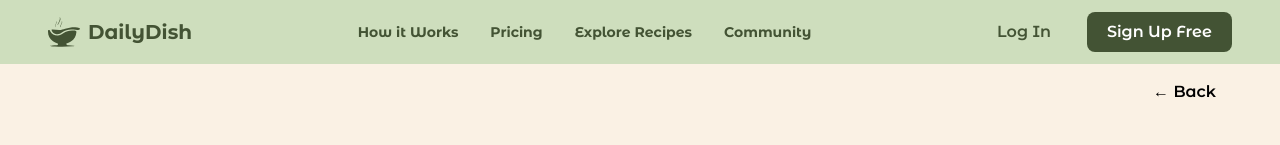
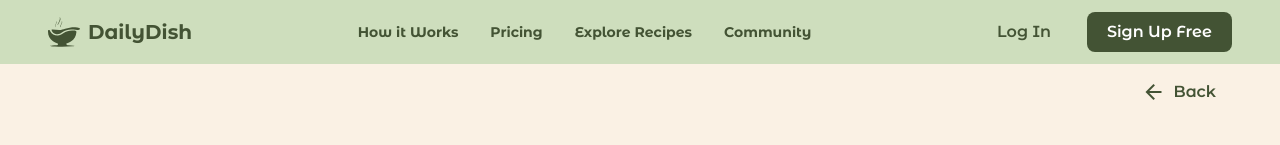
Before and after one commit to Aiinhome-Aivista/dailydish-front-end, a React (Vite) app: page /ai-personalization in a window 1280 px wide. Shown: the top 145 px of the page. Built offline with nearby package versions, Linux system fonts and the light colour scheme.

Commit message:
back button add

```diff
--- a/src/features/landingpage/pages/AiPersonalization.tsx
+++ b/src/features/landingpage/pages/AiPersonalization.tsx
@@ -10,10 +10,11 @@ const AiPersonalization = () => {
     <div className="h-full w-full relative">
       <NavBar />
       <button
-        onClick={() => navigate('/', { state: { skipSplash: true } })}
-        className="absolute top-18 right-12 bg-brand-primary text-text-brand-dark px-4 py-2 rounded-lg font-semibold hover:bg-[#CEDEBD] transition-colors z-50"
+        onClick={() => navigate('/landing')}
+        className="absolute top-18 right-12 bg-brand-primary text-brand-dark px-4 py-2 rounded-lg font-semibold hover:bg-[#CEDEBD] transition-colors cursor-pointer flex items-center gap-2"
       >
-        ← Back
+        <span className="material-symbols-outlined">arrow_back</span>
+        Back
       </button>
       <main className="pt-20 pb-20 px-6 md:px-12 max-w-6xl mx-auto min-h-[60vh]">
         {/* Hero Section */}
--- a/src/features/landingpage/pages/NutritionalScoring.tsx
+++ b/src/features/landingpage/pages/NutritionalScoring.tsx
@@ -10,10 +10,10 @@ const NutritionalScoring = () => {
     <div className="h-full w-full relative">
       <NavBar />
       <button
-        onClick={() => navigate('/', { state: { skipSplash: true } })}
-        className="absolute top-18 right-12 bg-brand-primary text-brand-dark px-4 py-2 rounded-lg font-semibold hover:bg-[#CEDEBD] transition-colors z-50"
+        onClick={() => navigate('/landing')}
+        className="absolute top-18 right-12 bg-brand-primary text-brand-dark px-4 py-2 rounded-lg font-semibold hover:bg-[#CEDEBD] transition-colors cursor-pointer flex items-center gap-2"
       >
-        ← Back
+         <span className="material-symbols-outlined">arrow_back</span>Back
       </button>
       <main className="pt-20 pb-20 px-6 md:px-12 max-w-6xl mx-auto min-h-[60vh]">
         {/* Hero Section */}
--- a/src/features/landingpage/pages/SpeedEfficiency.tsx
+++ b/src/features/landingpage/pages/SpeedEfficiency.tsx
@@ -10,10 +10,10 @@ const SpeedEfficiency = () => {
     <div className="h-full w-full relative">
       <NavBar />
       <button
-        onClick={() => navigate('/', { state: { skipSplash: true } })}
-        className="absolute top-18 right-12 bg-brand-primary text-brand-dark px-4 py-2 rounded-lg font-semibold hover:bg-[#CEDEBD] transition-colors z-50"
+        onClick={() => navigate('/landing')}
+        className="absolute top-18 right-12 bg-brand-primary text-brand-dark px-4 py-2 rounded-lg font-semibold hover:bg-[#CEDEBD] transition-colors cursor-pointer flex items-center gap-2"
       >
-        ← Back
+        <span className="material-symbols-outlined">arrow_back</span>Back
       </button>
       <main className="pt-20 pb-20 px-6 md:px-12 max-w-6xl mx-auto min-h-[60vh]">
         {/* Hero Section */}
@@ -193,8 +193,8 @@ const SpeedEfficiency = () => {
                 Never buy too much or too little again.
               </p>
               <div className="text-sm text-brand-dark/60">
-                • Categorized by store sections<br/>
-                • Quantity calculations<br/>
+                • Categorized by store sections<br />
+                • Quantity calculations<br />
                 • Cross-recipe ingredient consolidation
               </div>
             </div>
@@ -205,8 +205,8 @@ const SpeedEfficiency = () => {
                 Never overcook or burn your food.
               </p>
               <div className="text-sm text-brand-dark/60">
-                • Automatic step progression<br/>
-                • Pause and resume functionality<br/>
+                • Automatic step progression<br />
+                • Pause and resume functionality<br />
                 • Multiple timer management
               </div>
             </div>
@@ -217,8 +217,8 @@ const SpeedEfficiency = () => {
                 Maximize your current stock.
               </p>
               <div className="text-sm text-brand-dark/60">
-                • Expiration date tracking<br/>
-                • Low-stock alerts<br/>
+                • Expiration date tracking<br />
+                • Low-stock alerts<br />
                 • Recipe suggestions from inventory
               </div>
             </div>
@@ -229,8 +229,8 @@ const SpeedEfficiency = () => {
                 Prepare efficiently for the entire week.
               </p>
               <div className="text-sm text-brand-dark/60">
-                • Weekly overview<br/>
-                • Prep day scheduling<br/>
+                • Weekly overview<br />
+                • Prep day scheduling<br />
                 • Grocery list generation
               </div>
             </div>
--- a/src/routes/AppRoutes.tsx
+++ b/src/routes/AppRoutes.tsx
@@ -3,6 +3,7 @@ import { Route, Routes, Navigate, Outlet, useLocation } from "react-router-dom";
 import { useAuth } from "../features/auth/hooks/useAuth";
 import AppLayout from "../components/layout/Applayout";
 import DailyDishLoader from "../components/feedback/DailyDishLoader";
+import LandingPage from "../features/landingpage/pages/LandingPage";
 
 
 // Lazy Load Pages
@@ -87,6 +88,7 @@ function AppRoutes() {
         {/* --- PUBLIC ROUTES --- */}
         <Route element={<PublicRoute />}>
           <Route path="/" element={<SplashToLanding />} />
+          <Route path="landing" element={<LandingPage />} />
           <Route path="login" element={<Login />} />
           <Route path="signup" element={<SignUp />} />
           <Route path="explore-recipes" element={<RecipesPage />} />
```
